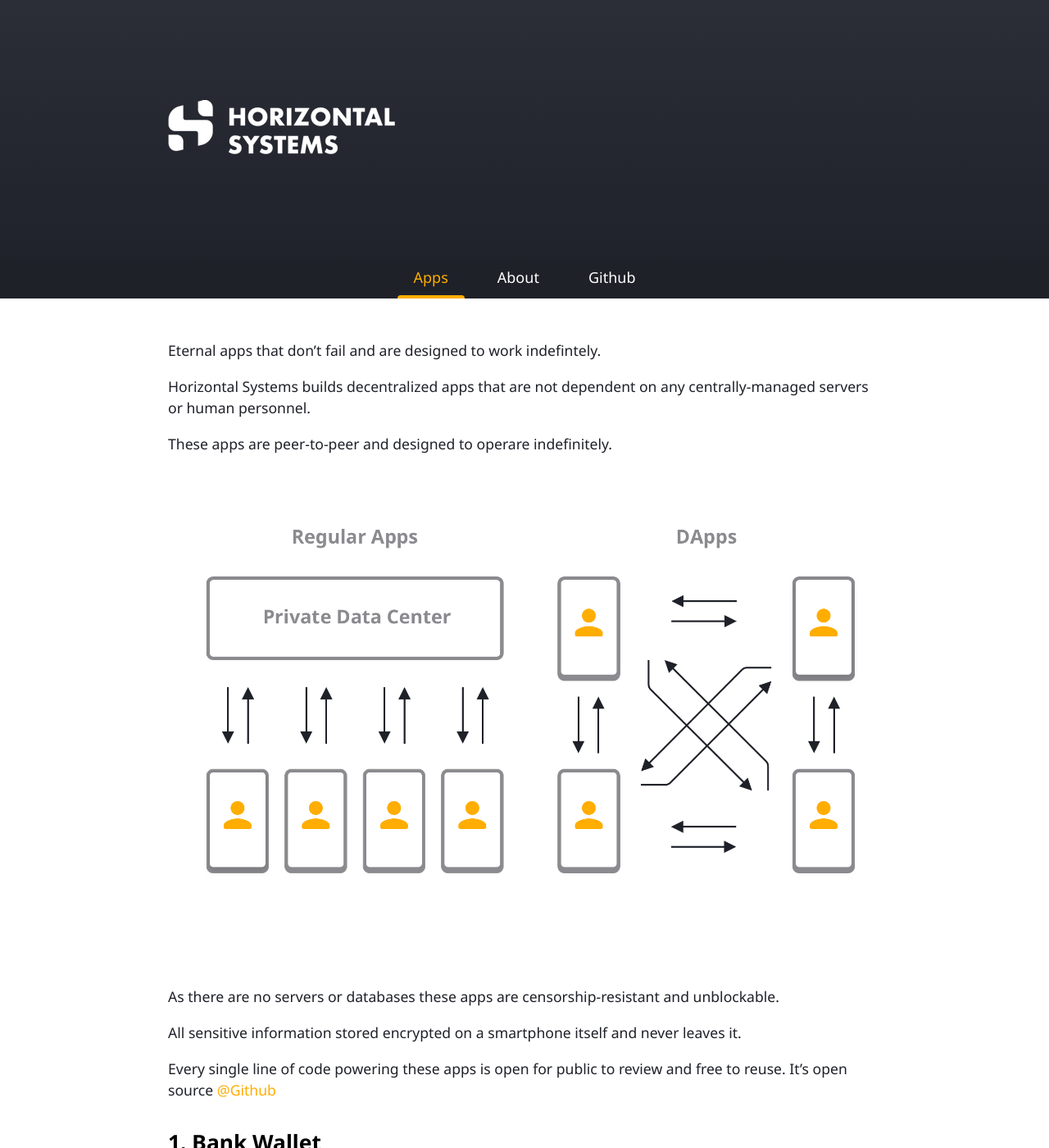
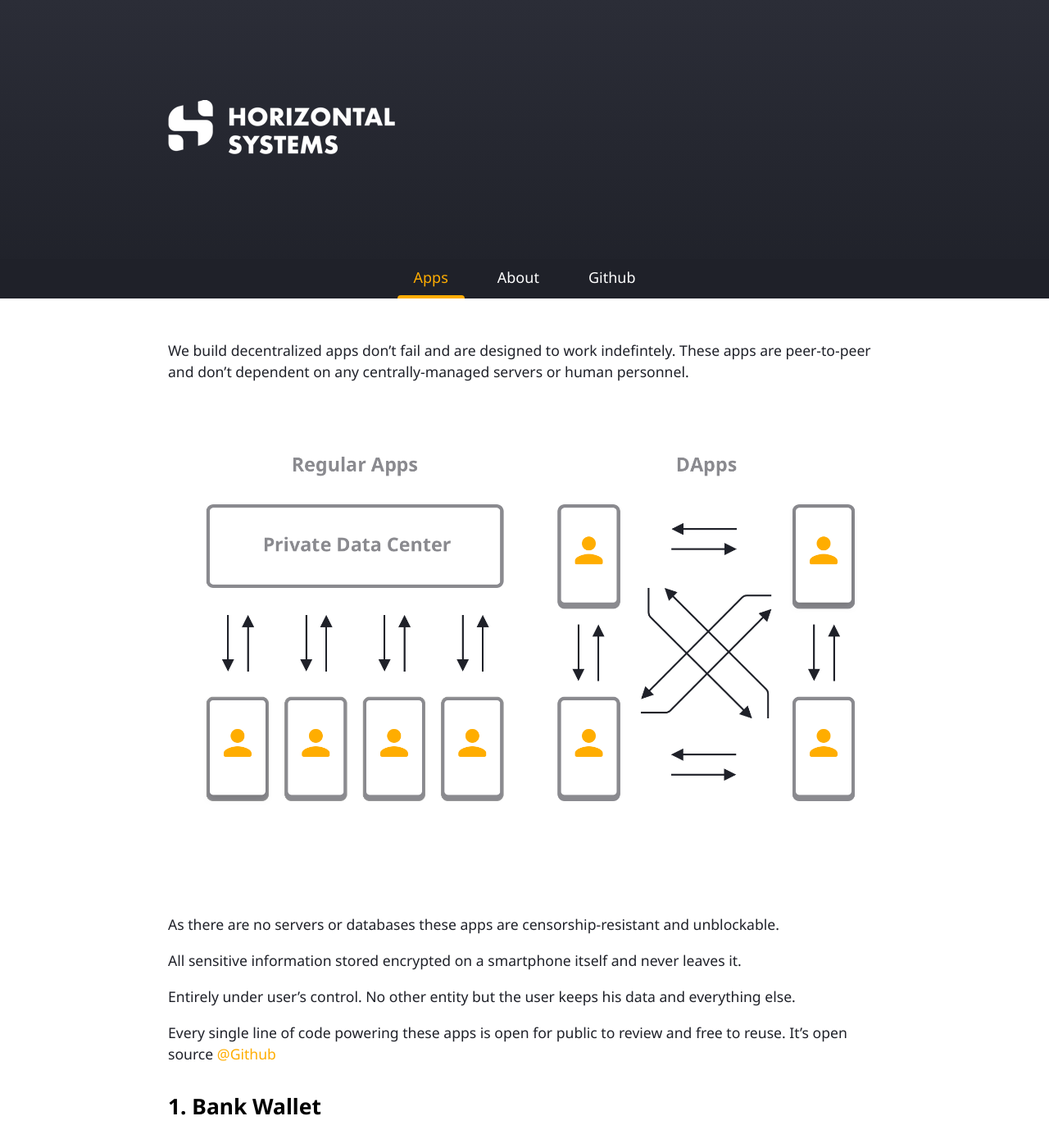
Before and after one commit to horizontalsystems/horizontalsystems.github.io, a Jekyll site: the page built from index.md, in a window 1280 px wide and 1400 px high. Shown: the whole window at 82% size. Built offline with Jekyll 4.4.1, drawn with Linux system fonts in a browser that asks for light colours.

Commit message:
text edits

```diff
--- a/index.md
+++ b/index.md
@@ -3,11 +3,7 @@ active: index
 layout: default
 ---
 
-Eternal apps that don't fail and are designed to work indefintely.
-
-Horizontal Systems builds decentralized apps that are not dependent on any centrally-managed servers or human personnel.
-
-These apps are peer-to-peer and designed to operare indefinitely.
+We build decentralized apps don't fail and are designed to work indefintely. These apps are peer-to-peer and don't dependent on any centrally-managed servers or human personnel.
 
 
 <br/>
@@ -19,6 +15,8 @@ These apps are peer-to-peer and designed to operare indefinitely.
 As there are no servers or databases these apps are censorship-resistant and unblockable.
 
 All sensitive information stored encrypted on a smartphone itself and never leaves it.
+
+Entirely under user's control. No other entity but the user keeps his data and everything else.
 
 Every single line of code powering these apps is open for public to review and free to reuse. It's open source [@Github](https://github.com/horizontalsystems/)
 
```
